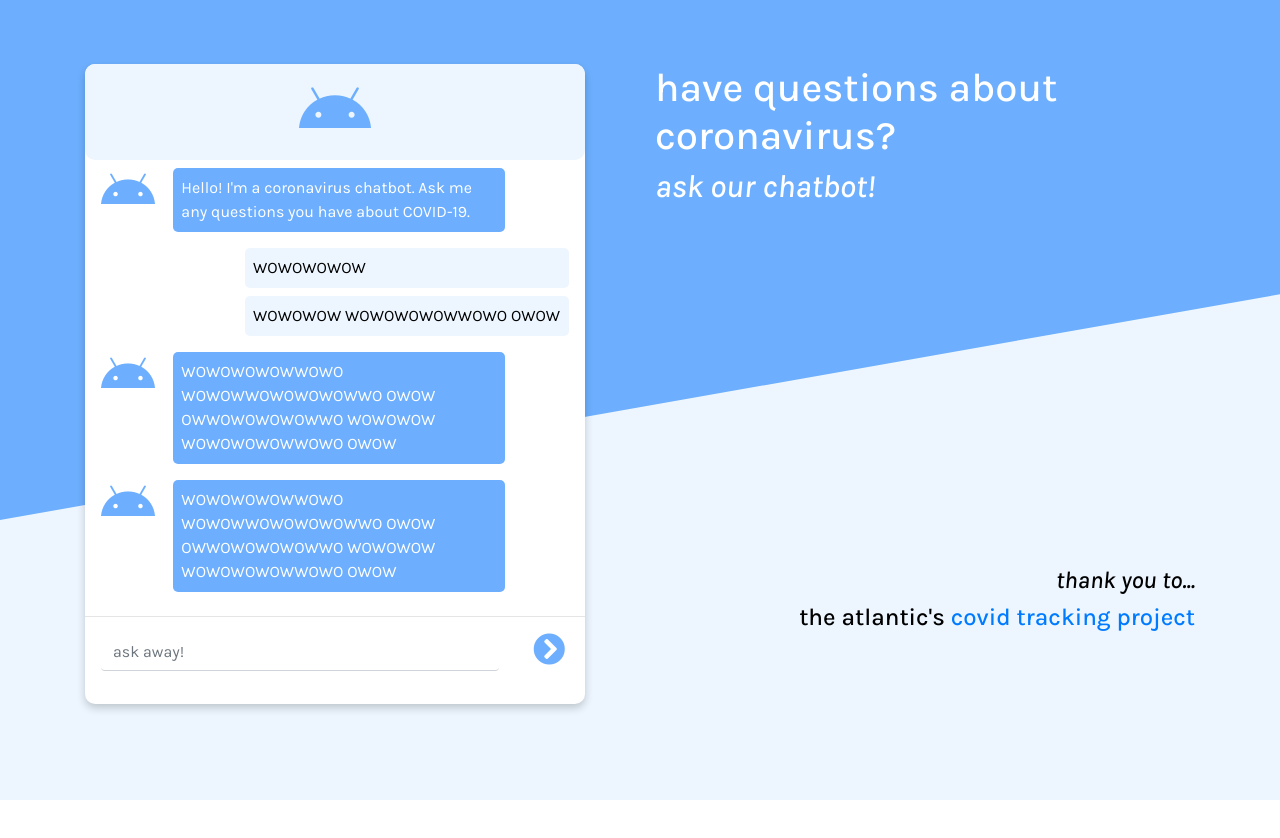
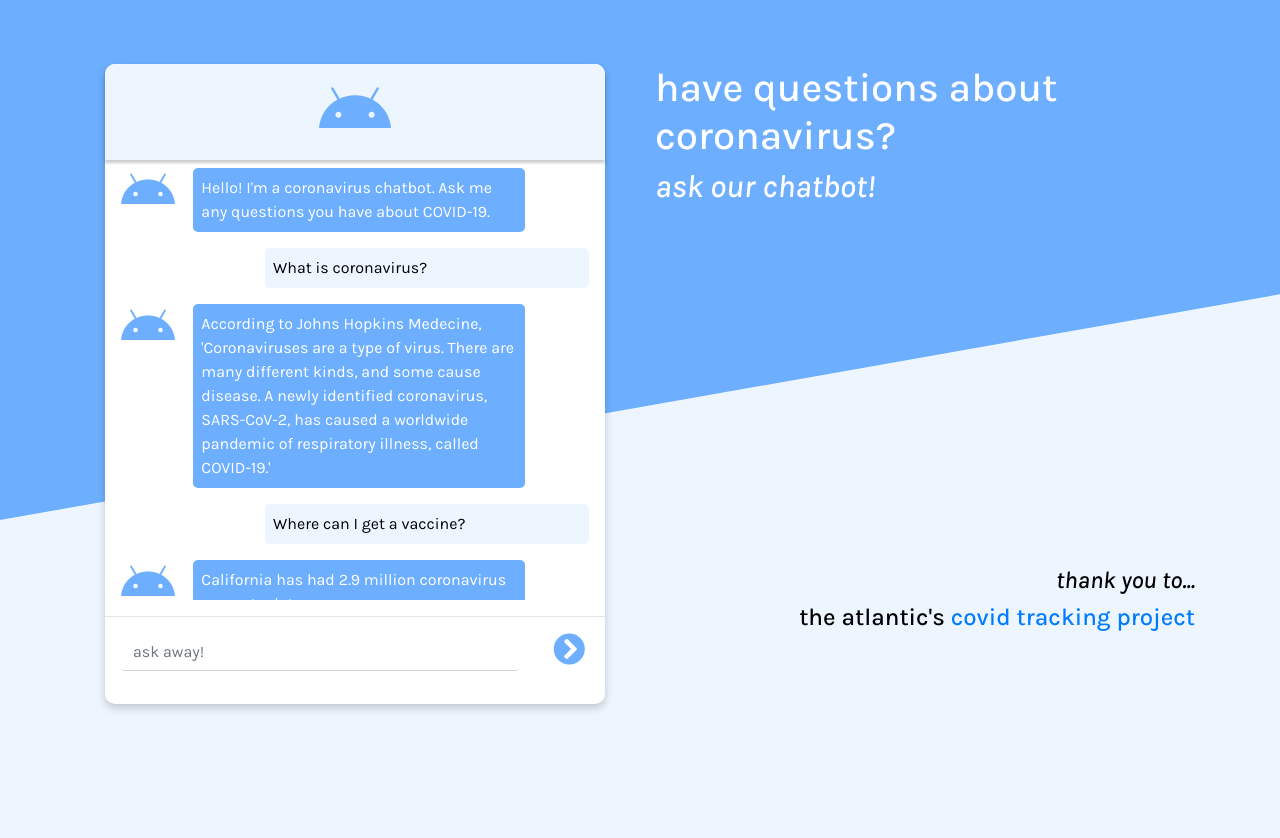
Before and after one commit to mlum123/coronavirus-chatbot, a React (Create React App) app: page / in a window 1280 px wide. Shown: the top 838 px of the page. Before the commit the page ends 800 px from the top, so only its background shows below. Built offline with nearby package versions, Linux system fonts and the light colour scheme.

Commit message:
set up automatic scroll to bottom for chat, getting chatbot responses and displaying new messages

```diff
--- a/package.json
+++ b/package.json
@@ -10,6 +10,7 @@
     "react": "^17.0.1",
     "react-dom": "^17.0.1",
     "react-scripts": "4.0.1",
+    "react-scroll-to-bottom": "^4.1.0",
     "reactstrap": "^8.8.1",
     "web-vitals": "^0.2.4"
   },
--- a/src/App.css
+++ b/src/App.css
@@ -2,8 +2,20 @@
   font-family: Karla, Arial, Calibri, sans-serif;
   text-align: center;
   color: white;
-  height: 100vh;
+  height: 130vh;
   background: #edf6ff;
+}
+
+@media screen and (max-width: 768px) {
+  .App {
+    height: 115vh;
+  }
+}
+
+@media screen and (min-width: 769px) and (max-width: 992px) {
+  .App {
+    height: 110vh;
+  }
 }
 
 /* for slanted background divider look */
--- a/src/App.js
+++ b/src/App.js
@@ -1,7 +1,7 @@
 import React from "react";
 import "./App.css";
 import { Container, Row, Col } from "reactstrap";
-import Coronavirus from "./util/Coronavirus";
+import Reply from "./util/Reply";
 import Chatbox from "./components/Chatbox";
 import Header from "./components/Header";
 import Acknowledgements from "./components/Acknowledgements";
@@ -18,63 +18,53 @@ class App extends React.Component {
         },
         {
           speaker: "user",
-          text: "WOWOWOWOW",
-        },
-        {
-          speaker: "user",
-          text: "WOWOWOW WOWOWOWOWWOWO OWOW",
+          text: "What is coronavirus?",
         },
         {
           speaker: "bot",
           text:
-            "WOWOWOWOWWOWO WOWOWWOWOWOWOWWO OWOW OWWOWOWOWOWWO WOWOWOW WOWOWOWOWWOWO OWOW",
+            "According to Johns Hopkins Medecine, 'Coronaviruses are a type of virus. There are many different kinds, and some cause disease. A newly identified coronavirus, SARS-CoV-2, has caused a worldwide pandemic of respiratory illness, called COVID-19.'",
+        },
+        {
+          speaker: "user",
+          text: "Where can I get a vaccine?",
         },
         {
           speaker: "bot",
-          text:
-            "WOWOWOWOWWOWO WOWOWWOWOWOWOWWO OWOW OWWOWOWOWOWWO WOWOWOW WOWOWOWOWWOWO OWOW",
-        },
-        {
-          speaker: "bot",
-          text:
-            "WOWOWOWOWWOWO WOWOWWOWOWOWOWWO OWOW OWWOWOWOWOWWO WOWOWOW WOWOWOWOWWOWO OWOW",
+          text: "California has had 2.9 million coronavirus cases, to date.",
         },
       ],
     };
-    this.getUSStats = this.getUSStats.bind(this);
-    this.getStateStats = this.getStateStats.bind(this);
-    this.getStateInfo = this.getStateInfo.bind(this);
+    this.getChatbotResponse = this.getChatbotResponse.bind(this);
   }
 
-  getUSStats() {
-    Coronavirus.getUSStats().then((USStats) => {
-      this.setState({ USStats: USStats });
-      console.log(this.state);
+  // add user input to messages array in state
+  // use Reply module to get chatbot response to user input
+  // add chatbot response to messages array in state
+  getChatbotResponse(userInput) {
+    let messages = this.state.messages;
+    messages.push({
+      speaker: "user",
+      text: userInput,
     });
-  }
-
-  getStateStats(state) {
-    Coronavirus.getStateStats(state).then((StateStats) => {
-      this.setState({ StateStats: StateStats });
-      console.log(this.state);
+    messages.push({
+      speaker: "bot",
+      text: Reply.getChatbotResponse(userInput),
     });
-  }
-
-  getStateInfo(state) {
-    Coronavirus.getStateInfo(state).then((StateInfo) => {
-      this.setState({ StateInfo: StateInfo });
-      console.log(this.state);
-    });
+    this.setState({ messages: messages });
   }
 
   render() {
     return (
       <div className="App">
         <Container>
-          <div class="skewed"></div>
+          <div className="skewed"></div>
           <Row>
-            <Col xs="12" lg="6">
-              <Chatbox messages={this.state.messages} />
+            <Col xs="12" lg="6" className="d-flex justify-content-center">
+              <Chatbox
+                messages={this.state.messages}
+                getChatbotResponse={this.getChatbotResponse}
+              />
             </Col>
             <Col xs="12" lg="6">
               <Row>
--- a/src/components/ChatHeader.css
+++ b/src/components/ChatHeader.css
@@ -4,5 +4,7 @@
   width: 100%;
   color: #6daffe;
   background: #edf6ff;
-  border-radius: 10px;
+  border-top-left-radius: 10px;
+  border-top-right-radius: 10px;
+  box-shadow: 0 3px 3px 0 rgba(0, 0, 0, 0.2);
 }
--- a/src/components/Chatbox.js
+++ b/src/components/Chatbox.js
@@ -7,20 +7,37 @@ import UserMessage from "./UserMessage";
 import UserInput from "./UserInput";
 
 class Chatbox extends React.Component {
+  // use messagesRef for chatbox's automatic scroll to bottom when new messages are added
+  constructor(props) {
+    super(props);
+    this.messagesRef = React.createRef();
+  }
+
+  componentDidUpdate() {
+    let el = this.messagesRef.current;
+    el.scrollTop = el.scrollHeight;
+  }
+
   render() {
     return (
       <div id="chatbox">
         <ChatHeader className="fixed-top" />
-        <div id="messages">
+        <div id="messages" ref={this.messagesRef}>
           {this.props.messages.map((message) => {
             return message.speaker === "bot" ? (
-              <RobotMessage message={message.text} />
+              <RobotMessage
+                key={this.props.messages.indexOf(message)}
+                message={message.text}
+              />
             ) : (
-              <UserMessage message={message.text} />
+              <UserMessage
+                key={this.props.messages.indexOf(message)}
+                message={message.text}
+              />
             );
           })}
         </div>
-        <UserInput />
+        <UserInput getChatbotResponse={this.props.getChatbotResponse} />
       </div>
     );
   }
--- a/src/components/Header.js
+++ b/src/components/Header.js
@@ -1,4 +1,4 @@
-// Header component describing intent of web app
+// Header component of the page, describes intent of web app
 import React from "react";
 import "./Header.css";
 
--- a/src/components/RobotMessage.js
+++ b/src/components/RobotMessage.js
@@ -1,4 +1,4 @@
-// RobotMessage component for the chatbot's chat icon and message
+// RobotMessage component to display the chatbot's chat icon and message
 import React from "react";
 import "./RobotMessage.css";
 import { Row, Col } from "reactstrap";
--- a/src/components/UserInput.css
+++ b/src/components/UserInput.css
@@ -21,4 +21,9 @@ Input[type="text"]:focus {
 .fa-chevron-circle-right {
   color: #6daffe;
   margin-right: 1rem;
+  cursor: pointer;
 }
+
+.fa-chevron-circle-right:hover {
+  transform: scale(1.05);
+}
--- a/src/components/UserInput.js
+++ b/src/components/UserInput.js
@@ -4,11 +4,40 @@ import "./UserInput.css";
 import { Row, Col, Form, Input } from "reactstrap";
 
 class UserInput extends React.Component {
+  constructor(props) {
+    super(props);
+    this.state = {
+      userInput: "",
+    };
+    this.handleInputChange = this.handleInputChange.bind(this);
+    this.onKeyDownHandler = this.onKeyDownHandler.bind(this);
+    this.submitUserInput = this.submitUserInput.bind(this);
+  }
+
+  // called whenever user makes changes to text input area
+  handleInputChange(event) {
+    this.setState({ userInput: event.target.value });
+  }
+
+  // if user presses enter key while in text input area, call submitUserInput function
+  onKeyDownHandler = (event) => {
+    if (event.keyCode === 13) {
+      event.preventDefault(); // prevent page from refreshing on submit using enter key
+      this.submitUserInput();
+    }
+  };
+
+  // called when user hits enter in text input area, or clicks arrow button to submit message
+  submitUserInput(event) {
+    this.props.getChatbotResponse(this.state.userInput);
+    this.setState({ userInput: "" }); // clear input area after submitting user's text
+  }
+
   render() {
     return (
       <>
         <hr></hr>
-        <Form id="input-box">
+        <Form id="input-box" onSubmit={this.submitUserInput}>
           <Row>
             <Col xs="10">
               <Input
@@ -16,10 +45,16 @@ class UserInput extends React.Component {
                 name="user-input"
                 id="user-input"
                 placeholder="ask away!"
+                onChange={this.handleInputChange}
+                onKeyDown={this.onKeyDownHandler}
+                value={this.state.userInput}
               ></Input>
             </Col>
             <Col xs="2">
-              <i class="fas fa-chevron-circle-right fa-2x"></i>
+              <i
+                className="fas fa-chevron-circle-right fa-2x"
+                onClick={this.submitUserInput}
+              ></i>
             </Col>
           </Row>
         </Form>
--- a/src/components/UserMessage.js
+++ b/src/components/UserMessage.js
@@ -1,4 +1,4 @@
-// UserMessage component for the user's chat icon and message
+// UserMessage component to display the user's message
 import React from "react";
 import "./UserMessage.css";
 
--- /dev/null
+++ b/src/util/Reply.js
@@ -0,0 +1,41 @@
+// Reply module handles user's text input and returns appropriate response
+// uses functions from Coronavirus module to incorporate U.S. or state stats and info in response if necessary
+import Coronavirus from "./Coronavirus";
+
+// responses to frequently asked questions about coronavirus
+// attribution: https://www.hopkinsmedicine.org/health/conditions-and-diseases/coronavirus
+const faq_responses = [
+  "Coronaviruses are a type of virus. There are many different kinds, and some cause disease. A newly identified coronavirus, SARS-CoV-2, has caused a worldwide pandemic of respiratory illness, called COVID-19.",
+  "As of now, researchers know that the new coronavirus is spread through droplets released into the air when an infected person coughs or sneezes. The droplets generally do not travel more than a few feet, and they fall to the ground (or onto surfaces) in a few seconds — this is why physical distancing is effective in preventing the spread.",
+  "COVID-19 appeared in Wuhan, a city in China, in December 2019. Although health officials are still tracing the exact source of this new coronavirus, early hypotheses thought it may be linked to a seafood market in Wuhan, China. Some people who visited the market developed viral pneumonia caused by the new coronavirus. A study that came out on Jan. 25, 2020, notes that the individual with the first reported case became ill on Dec. 1, 2019, and had no link to the seafood market. Investigations are ongoing as to how this virus originated and spread.",
+  "COVID-19 symptoms include: Cough, Fever or chills, Shortness of breath or difficulty breathing, Muscle or body aches, Sore throat, New loss of taste or smell, Diarrhea, Headache, New fatigue, Nausea or vomiting, Congestion or runny nose.",
+  "As of now, there is not a specific treatment for the virus. People who become sick from COVID-19 should be treated with supportive measures: those that relieve symptoms. For severe cases, there may be additional options for treatment, including research drugs and therapeutics.",
+];
+
+const Reply = {
+  // functions for getting U.S. and state stats and info from Coronavirus module
+  getUSStats() {
+    Coronavirus.getUSStats().then((USStats) => {
+      return USStats;
+    });
+  },
+
+  getStateStats(state) {
+    Coronavirus.getStateStats(state).then((StateStats) => {
+      return StateStats;
+    });
+  },
+
+  getStateInfo(state) {
+    Coronavirus.getStateInfo(state).then((StateInfo) => {
+      return StateInfo;
+    });
+  },
+
+  // function that returns chatbot's reponse to user input
+  getChatbotResponse(userInput) {
+    return "HELLOOO HELLOO";
+  },
+};
+
+export default Reply;
```
Also changed, not shown: 1 other file (tests, documents, lock files or other folders).
